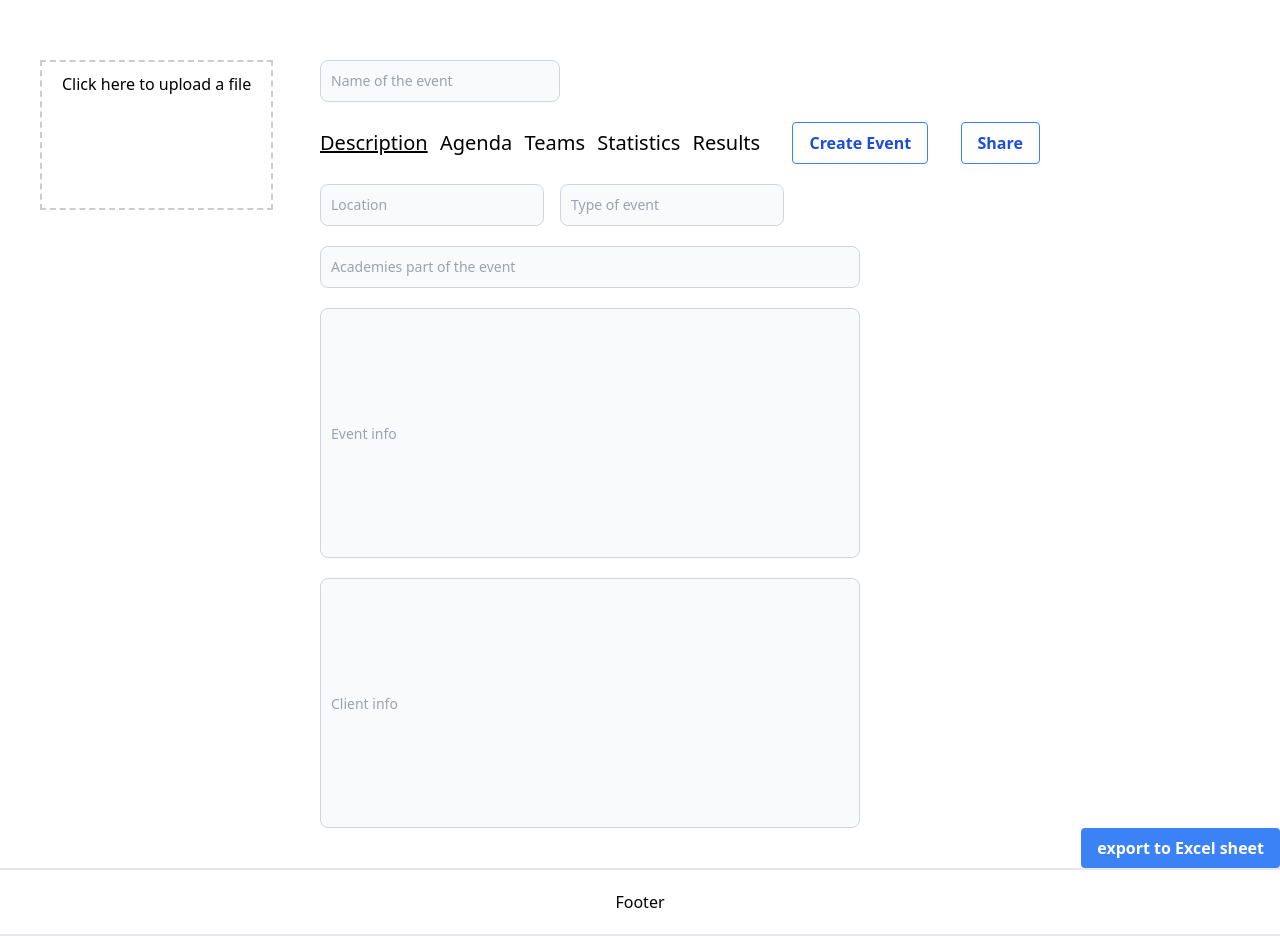
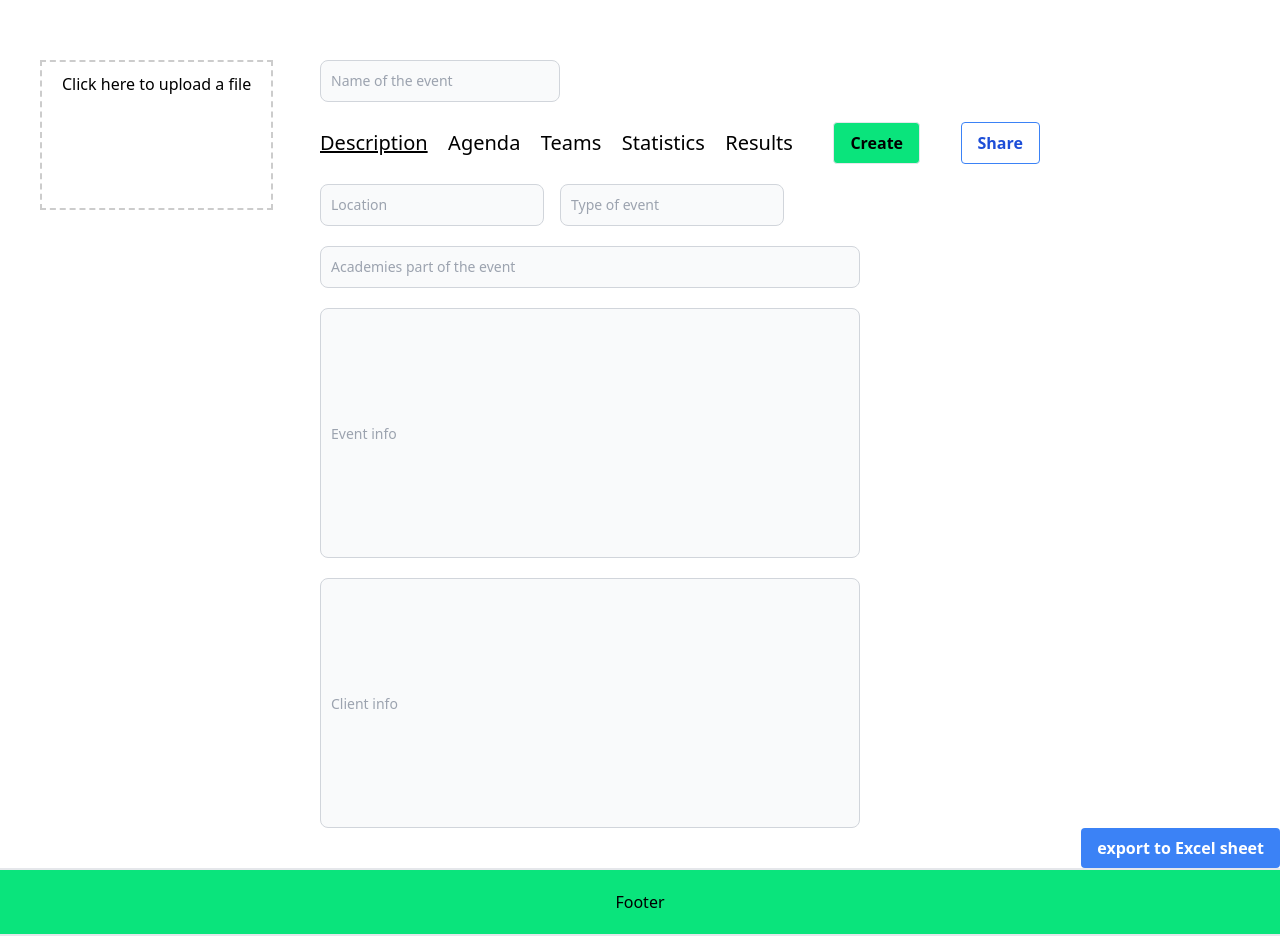
Before and after one commit to angov-vangel/hakaton, a Next.js app: page / in a window 1280 px wide. Shown: the part 740-1676 px from the top of the page. Built offline with nearby package versions, Linux system fonts and the light colour scheme.

Commit message:
datepicker library installed

```diff
--- a/components/CreateEvent.tsx
+++ b/components/CreateEvent.tsx
@@ -233,9 +233,9 @@ const CreateEvent = () => {
           ))}
           <button
             type="submit"
-            className="ml-5 bg-transparent hover:bg-blue-500 text-blue-700 font-semibold hover:text-white py-2 px-4 border border-blue-500 hover:border-transparent rounded"
+            className="ml-5 bg-greenish hover:bg-green-500 font-semibold hover:text-white py-2 px-4 border border-black-500 hover:border-transparent rounded"
           >
-            Create Event
+            Create
           </button>
           <button
             className="ml-5 bg-transparent hover:bg-blue-500 text-blue-700 font-semibold hover:text-white py-2 px-4 border border-blue-500 hover:border-transparent rounded"
--- a/components/Footer.tsx
+++ b/components/Footer.tsx
@@ -1,6 +1,6 @@
 export const Footer = () => {
   return (
-    <div className="py-5 border-t-2 border-b-2 mt-auto">
+    <div className="bg-greenish py-5 border-t-2 border-b-2 mt-auto">
       <p className="text-center mb-0">Footer</p>
     </div>
   );
--- a/package.json
+++ b/package.json
@@ -19,6 +19,7 @@
     "next": "13.4.2",
     "postcss": "8.4.23",
     "react": "^18.2.0",
+    "react-datepicker": "^4.11.0",
     "react-dom": "^18.2.0",
     "react-hook-form": "^7.43.9",
     "react-quill": "^2.0.0",
--- a/tailwind.config.js
+++ b/tailwind.config.js
@@ -1,18 +1,21 @@
 /** @type {import('tailwindcss').Config} */
 module.exports = {
   content: [
-    './pages/**/*.{js,ts,jsx,tsx,mdx}',
-    './components/**/*.{js,ts,jsx,tsx,mdx}',
-    './app/**/*.{js,ts,jsx,tsx,mdx}',
+    "./pages/**/*.{js,ts,jsx,tsx,mdx}",
+    "./components/**/*.{js,ts,jsx,tsx,mdx}",
+    "./app/**/*.{js,ts,jsx,tsx,mdx}",
   ],
   theme: {
     extend: {
       backgroundImage: {
-        'gradient-radial': 'radial-gradient(var(--tw-gradient-stops))',
-        'gradient-conic':
-          'conic-gradient(from 180deg at 50% 50%, var(--tw-gradient-stops))',
+        "gradient-radial": "radial-gradient(var(--tw-gradient-stops))",
+        "gradient-conic":
+          "conic-gradient(from 180deg at 50% 50%, var(--tw-gradient-stops))",
+      },
+      colors: {
+       'greenish': "#0AE47C",
       },
     },
   },
   plugins: [],
-}
+};
```
Also changed, not shown: 1 other file (tests, documents, lock files or other folders).
